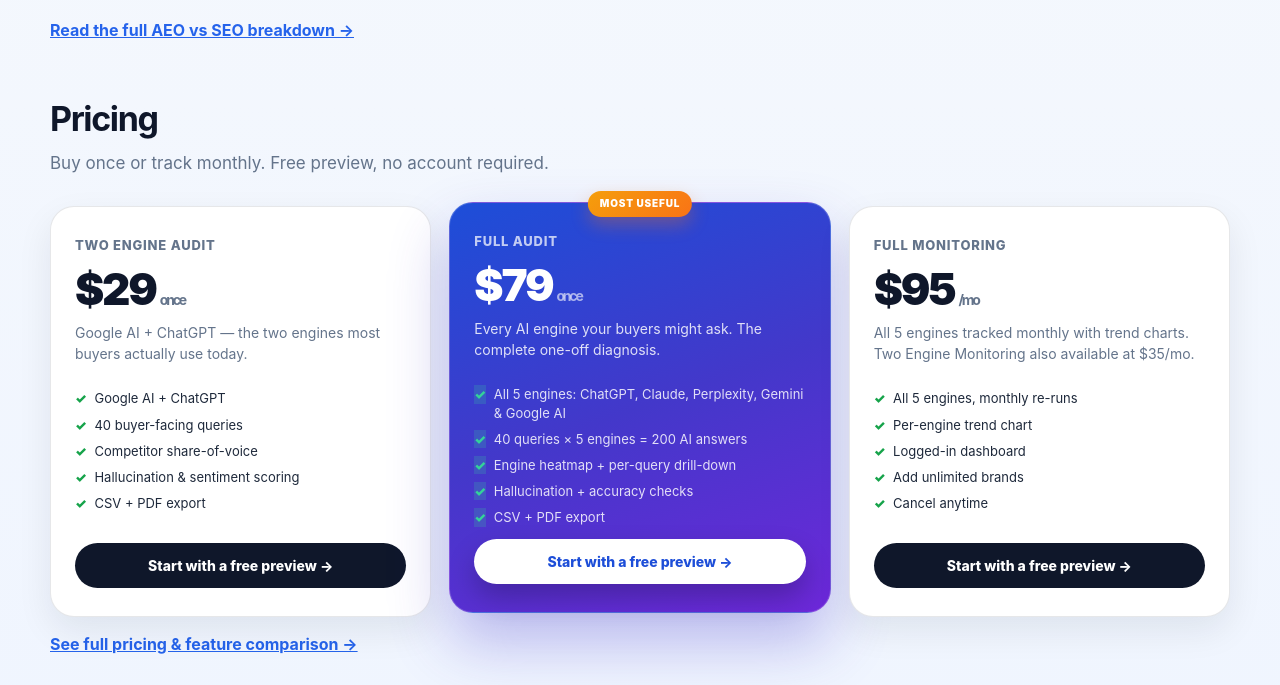
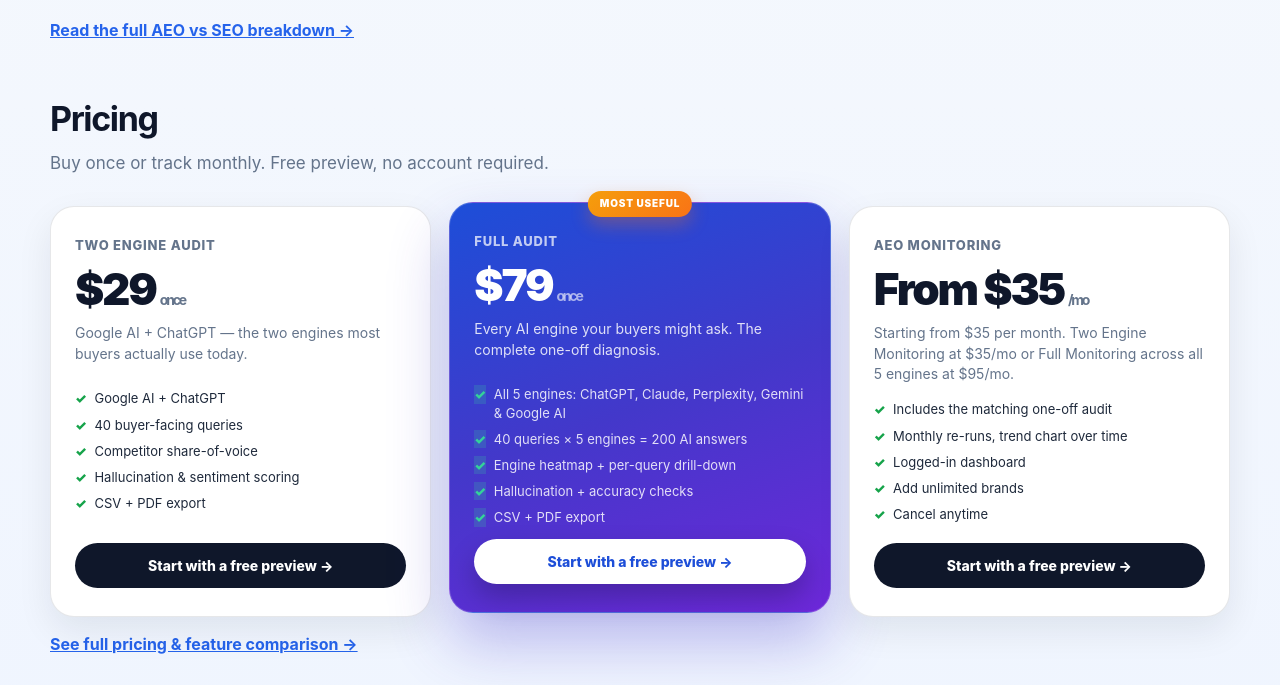
Before and after one commit to willbakhos/aeosudit, a FastAPI app: page / in a window 1280 px wide. Shown: the part 2020-2705 px from the top of the page. Run offline with FastAPI, Linux system fonts and the light colour scheme.

Commit message:
Pricing + preview copy tweaks
- Monitoring cards (both pricing page and in-report) now lead with
  "Includes the {Two Engine | Full} Audit" so subscribers see the
  one-off audit is bundled, not a separate purchase.
- Homepage's monthly card renamed "AEO Monitoring", priced "From $35/mo"
  to reflect the cheaper entry tier; tagline lists both tiers ($35 two
  engines / $95 all 5) so the page promotes the affordable starting
  point instead of the top SKU.
- Free-preview lede reframed buyer-first: "Future customers now use AI
  to help answer their questions. Find out who is being recommended
  and how your business performs."

Co-Authored-By: Claude Opus 4.7 (1M context) <noreply@anthropic.com>

```diff
--- a/templates/landing.html.j2
+++ b/templates/landing.html.j2
@@ -227,12 +227,12 @@
     <a href="/#preview" class="tier-cta">Start with a free preview →</a>
   </div>
   <div class="price-card">
-    <div class="tier-name">Full monitoring</div>
-    <div class="tier-price">$95<small>/mo</small></div>
-    <p class="tagline">All 5 engines tracked monthly with trend charts. Two Engine Monitoring also available at $35/mo.</p>
+    <div class="tier-name">AEO Monitoring</div>
+    <div class="tier-price">From $35<small>/mo</small></div>
+    <p class="tagline">Starting from $35 per month. Two Engine Monitoring at $35/mo or Full Monitoring across all 5 engines at $95/mo.</p>
     <ul>
-      <li>All 5 engines, monthly re-runs</li>
-      <li>Per-engine trend chart</li>
+      <li>Includes the matching one-off audit</li>
+      <li>Monthly re-runs, trend chart over time</li>
       <li>Logged-in dashboard</li>
       <li>Add unlimited brands</li>
       <li>Cancel anytime</li>
--- a/templates/pages/pricing.html.j2
+++ b/templates/pages/pricing.html.j2
@@ -220,6 +220,7 @@
       <div class="tier-price">$35<small>/mo</small></div>
       <p class="tagline">Watch the two engines most buyers use, every month. Cancel anytime.</p>
       <ul class="feature-list">
+        <li><strong>Includes the Two Engine Audit</strong></li>
         <li>Google AI + ChatGPT</li>
         <li>Monthly re-runs, automatic</li>
         <li>Trend chart over time</li>
@@ -235,6 +236,7 @@
       <div class="tier-price">$95<small>/mo</small></div>
       <p class="tagline">Track every AI engine continuously. The complete view of how AI sees you.</p>
       <ul class="feature-list">
+        <li><strong>Includes the Full Audit</strong></li>
         <li>All 5 engines monitored monthly</li>
         <li>Per-engine trend charts</li>
         <li>Competitor + source change alerts</li>
--- a/templates/report_free.html.j2
+++ b/templates/report_free.html.j2
@@ -271,7 +271,7 @@
       <div>
         <span class="eyebrow">AI answer visibility audit</span>
         <h1>{% if visible == 0 %}{{ config.brand.name }} is invisible in Google AI Overviews.{% elif visible < 50 %}{{ config.brand.name }} is barely showing up in Google AI Overviews.{% else %}{{ config.brand.name }} appears in Google AI Overviews — but who else is being cited?{% endif %}</h1>
-        <p class="hero-lede"><strong>Buyer research has moved into AI answer engines.</strong> This free preview shows whether Google AI Overviews names {{ config.brand.name }}, cites the site, or sends attention to competitors instead.</p>
+        <p class="hero-lede"><strong>Future customers now use AI to help answer their questions.</strong> Find out who is being recommended and how your business performs. This preview shows whether Google AI Overviews names {{ config.brand.name }}, cites the site, or sends attention to competitors instead.</p>
         <p class="hero-lede">{% if visible == 0 %}<strong>Google's AI did not mention {{ config.brand.name }} once</strong> across {{ total_queries }} commercial questions in this category.{% else %}Google's AI named <strong>{{ config.brand.name }} in {{ visible_count }} of {{ total_queries }} answers</strong> in this preview.{% endif %} The full audit expands this to the major AI engines and turns the findings into a practical action plan.</p>
         <div class="hero-meta"><span class="chip blue">Domain <code>{{ config.brand.domain }}</code></span><span class="chip blue">Google AI Overviews</span><span class="chip blue">{{ total_queries }} queries tested</span></div>
         <div class="cta-row"><a href="#visibility" class="btn primary">View snapshot</a><a href="#upgrade" class="btn secondary">Unlock full audit</a></div>
@@ -383,8 +383,8 @@
 
     <h3 class="tier-row-heading" style="margin-top:34px;">Or track it monthly</h3>
     <div class="pricing-grid pricing-grid-2">
-      <div class="price-card outline"><div class="tier-name">Two Engine Monitoring</div><div class="tier-price">$35<small>/mo</small></div><p class="tier-tagline">Watch the two engines most buyers use, every month.</p><ul><li>Google AI + ChatGPT</li><li>Monthly re-runs, automatic</li><li>Trend chart over time</li><li>Cancel anytime</li></ul><a class="tier-cta" href="mailto:hello@monitoraeo.com?subject=Two Engine Monitoring for {{ config.brand.name }}">Start monitoring — $35/mo</a></div>
-      <div class="price-card outline"><div class="tier-name">Full monitoring</div><div class="tier-price">$95<small>/mo</small></div><p class="tier-tagline">Track every AI engine continuously.</p><ul><li>All 5 engines monitored monthly</li><li>Trend chart per engine</li><li>Competitor + source change alerts</li><li>Cancel anytime</li></ul><a class="tier-cta" href="mailto:hello@monitoraeo.com?subject=Full monitoring for {{ config.brand.name }}">Start full monitoring — $95/mo</a></div>
+      <div class="price-card outline"><div class="tier-name">Two Engine Monitoring</div><div class="tier-price">$35<small>/mo</small></div><p class="tier-tagline">Watch the two engines most buyers use, every month.</p><ul><li><strong>Includes the Two Engine Audit</strong></li><li>Google AI + ChatGPT</li><li>Monthly re-runs, automatic</li><li>Trend chart over time</li><li>Cancel anytime</li></ul><a class="tier-cta" href="mailto:hello@monitoraeo.com?subject=Two Engine Monitoring for {{ config.brand.name }}">Start monitoring — $35/mo</a></div>
+      <div class="price-card outline"><div class="tier-name">Full monitoring</div><div class="tier-price">$95<small>/mo</small></div><p class="tier-tagline">Track every AI engine continuously.</p><ul><li><strong>Includes the Full Audit</strong></li><li>All 5 engines monitored monthly</li><li>Trend chart per engine</li><li>Competitor + source change alerts</li><li>Cancel anytime</li></ul><a class="tier-cta" href="mailto:hello@monitoraeo.com?subject=Full monitoring for {{ config.brand.name }}">Start full monitoring — $95/mo</a></div>
     </div>
   </section>
 
```
